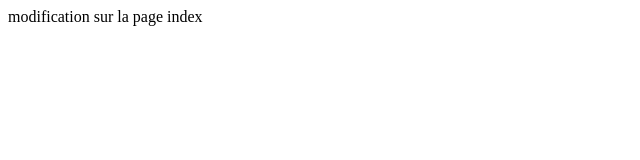
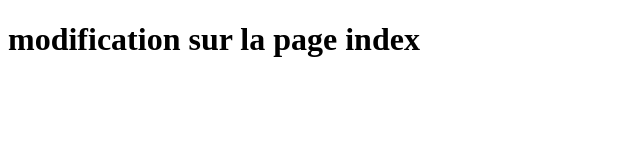
Before and after one commit to ichak/Tuto-Github, a plain HTML site: page index.html in a window 1280 px wide. Shown: the whole page, without its empty margins (0-640 px from the left). Drawn offline with Linux system fonts and the light colour scheme.

Commit message:
h1 sur titre

```diff
--- a/index.html
+++ b/index.html
@@ -6,6 +6,6 @@
     <title>Mon super site</title>
 </head>
 <body>
-    modification sur la page index
+    <h1>modification sur la page index</h1>
 </body>
 </html>
```
